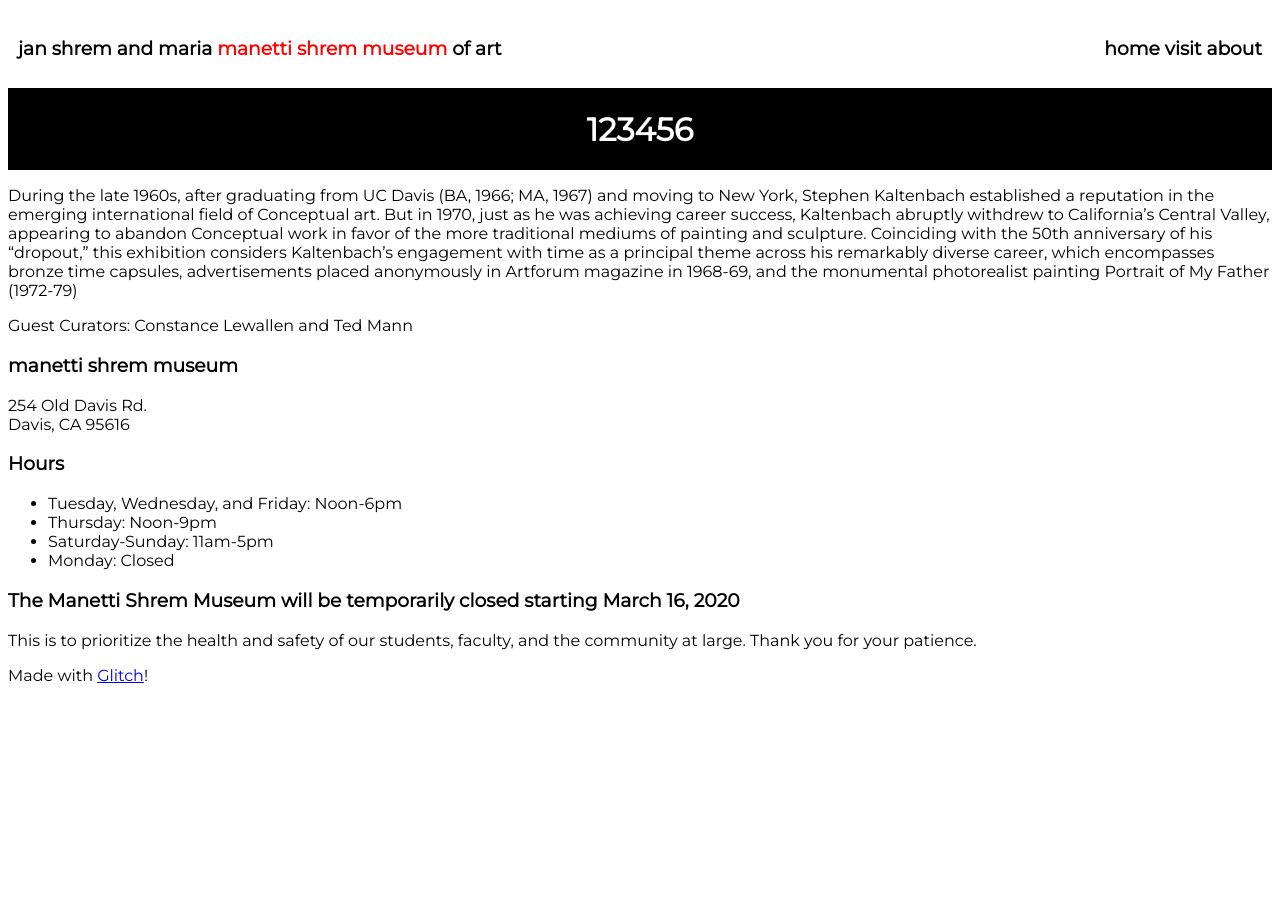
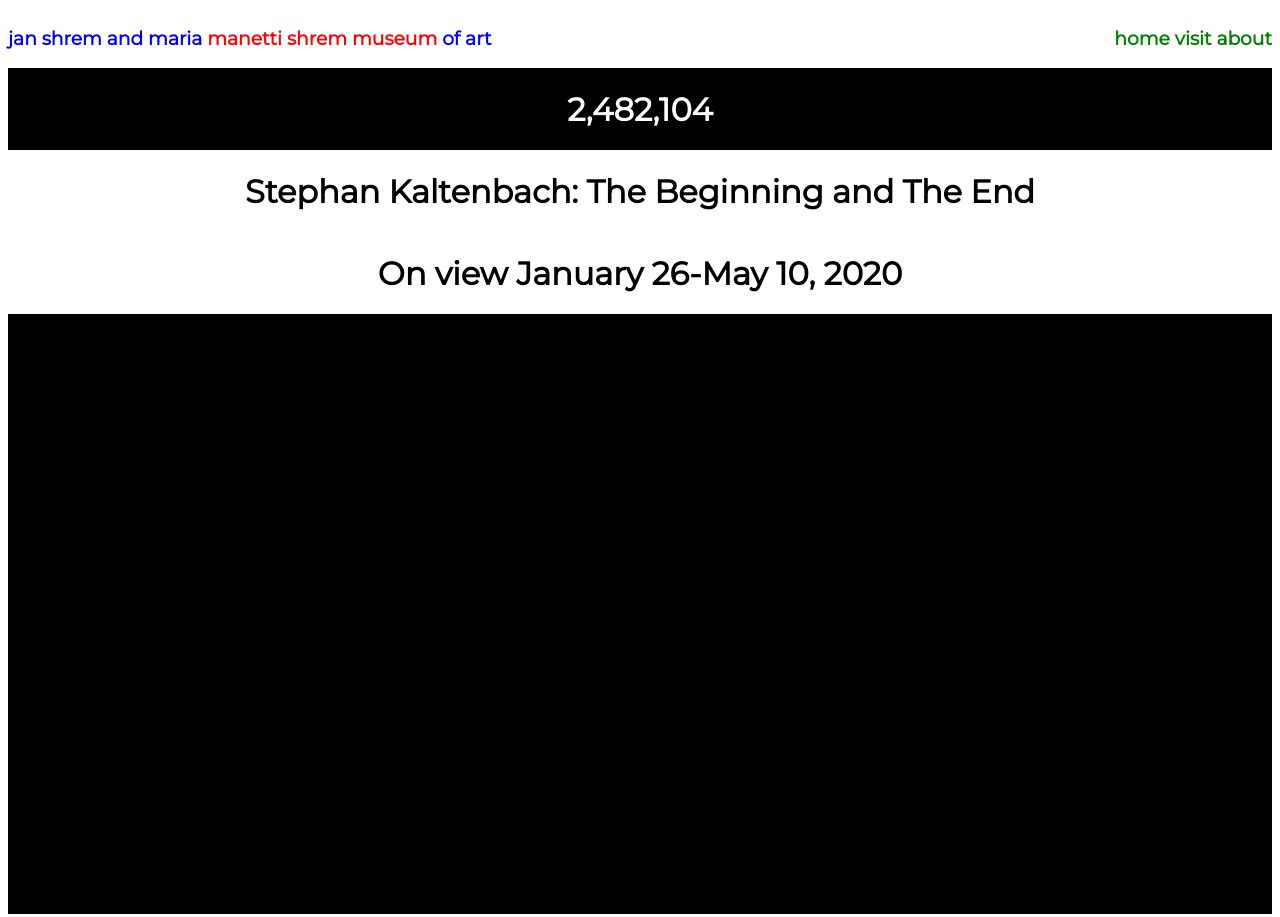
Before and after one commit to KyleCodes/ecs162-p1-museum, a plain HTML site: page public/index.html in a window 1280 px wide. Shown: the top 917 px of the page. Before the commit the page ends 800 px from the top, so only its background shows below. Drawn offline with Linux system fonts and the light colour scheme.

Commit message:
added base code for image carosel

```diff
--- a/public/index.html
+++ b/public/index.html
@@ -8,7 +8,7 @@
     <title>Manetti Shrem Museum of Art</title>
     <meta name="viewport" content="width=device-width, initial-scale=1"> <!-- This will come in handy later -->
 
-    <meta http-equiv="refresh" content="1">
+    <meta http-equiv="refresh" content="10">
 
     <!-- import the webpage's css -->
     <link rel="stylesheet" href="style.css">
@@ -17,9 +17,12 @@
 </head>
 
 <body>
+
+<script src="./page.js"></script>
+
 <header>
     <div class="header-bar">
-        <div class="title">
+        <div class="titl">
             <h3>jan shrem and maria <span class="redText">manetti shrem museum</span> of art</h3>
         </div>
         <div class="user">
@@ -31,9 +34,21 @@
 
 <main>
     <div class="countdown">
-        <h1>123456</h1>
+        <h1 id="counter"></h1>
     </div>
 
+    <div class="title">
+        <h1 id="t1">
+            Stephan Kaltenbach: The Beginning and The End
+        </h1>
+        <h1 id="t2">
+            On view January 26-May 10, 2020
+        </h1>
+    </div>
+
+    <div class="car">
+
+    </div>
 
     <p>During the late 1960s, after graduating from UC Davis (BA, 1966; MA, 1967) and moving to New York, Stephen
         Kaltenbach established a reputation in the emerging international field of Conceptual art. But in 1970, just as
--- a/public/page.js
+++ b/public/page.js
@@ -0,0 +1,26 @@
+// Set the date we're counting down to
+var countDownDate = new Date("May 5, 2020 12:00:00").getTime();
+
+// Update the count down every 1 second
+var x = setInterval(function () {
+
+    // Get today's date and time
+    var now = new Date().getTime();
+
+    // Find the distance between now and the count down date
+    var distance = countDownDate - now;
+
+    // Time calculations for seconds
+
+    var secondsRemaining = distance / 1000;
+    secondsRemaining = Math.floor(secondsRemaining);
+    secondsRemaining = secondsRemaining.toLocaleString();
+
+    // Display the result in the element with id="demo"
+    document.getElementById("counter").innerHTML = secondsRemaining;
+    // If the count down is finished, write some text
+    if (distance < 0) {
+        clearInterval(x);
+        document.getElementById("counter").innerHTML = "EXPIRED";
+    }
+}, 1000);
--- a/public/style.css
+++ b/public/style.css
@@ -13,21 +13,40 @@ body {
 .header-bar {
     display: flex;
     justify-content: space-between;
-    padding: 10px;
+    /*padding: 5px;*/
 }
 
-.title {
-    order: 1
+.titl {
+    order: 1;
+    color: blue;
 }
 
 .user {
-    order: 2
+    order: 2;
+    color: green;
+    align-content: flex-start;
 }
 
 
 .countdown {
+    display: flex;
     color: white;
     background-color: black;
-    display: flex;
     justify-content: center;
 }
+
+.title {
+    display: flex;
+    color: black;
+    flex-direction: column;
+    justify-content: center;
+    align-items: center;
+}
+
+.car {
+    display: flex;
+    background-color: black;
+    color: white;
+    padding: 300px;
+    flex-basis: 50%;
+}
```
